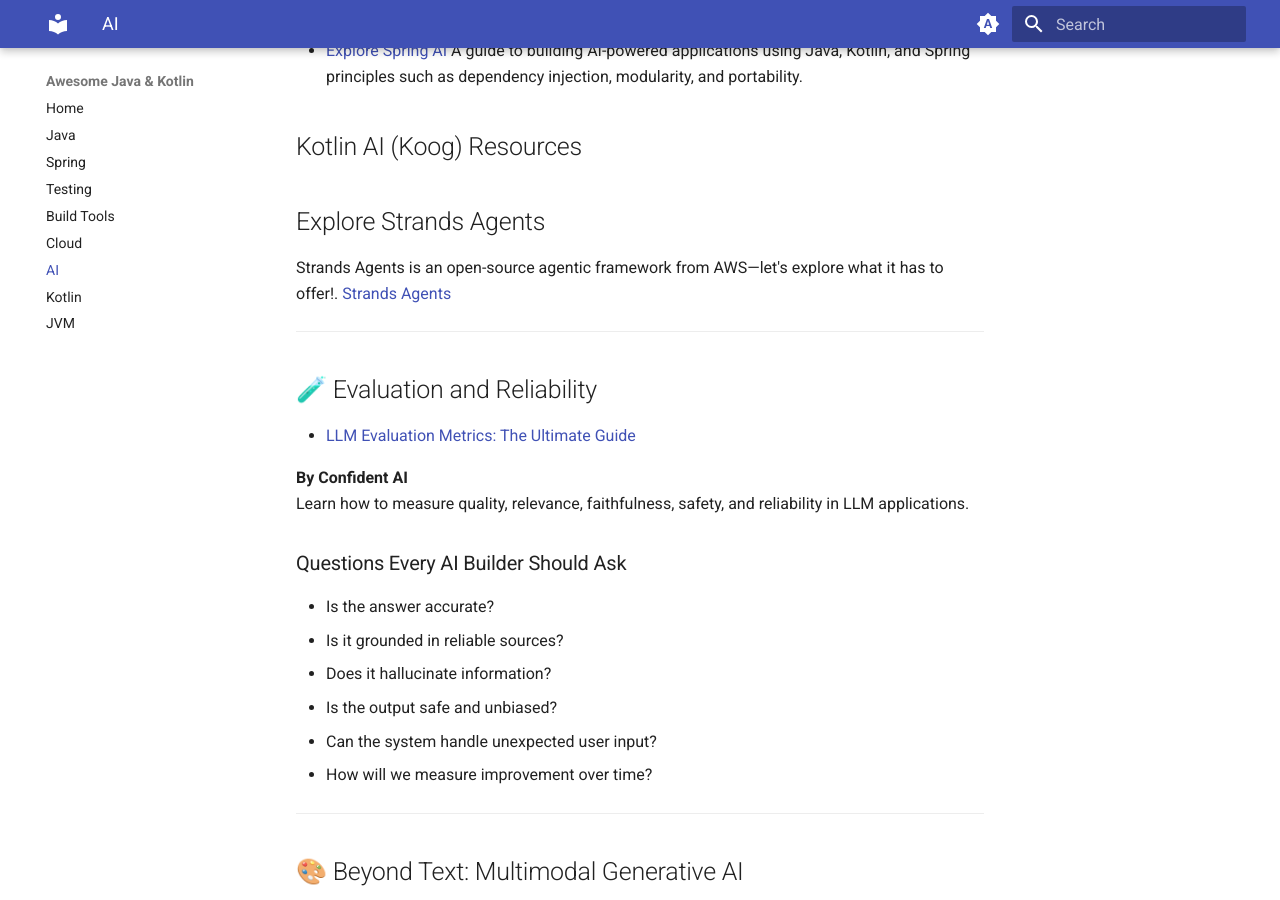
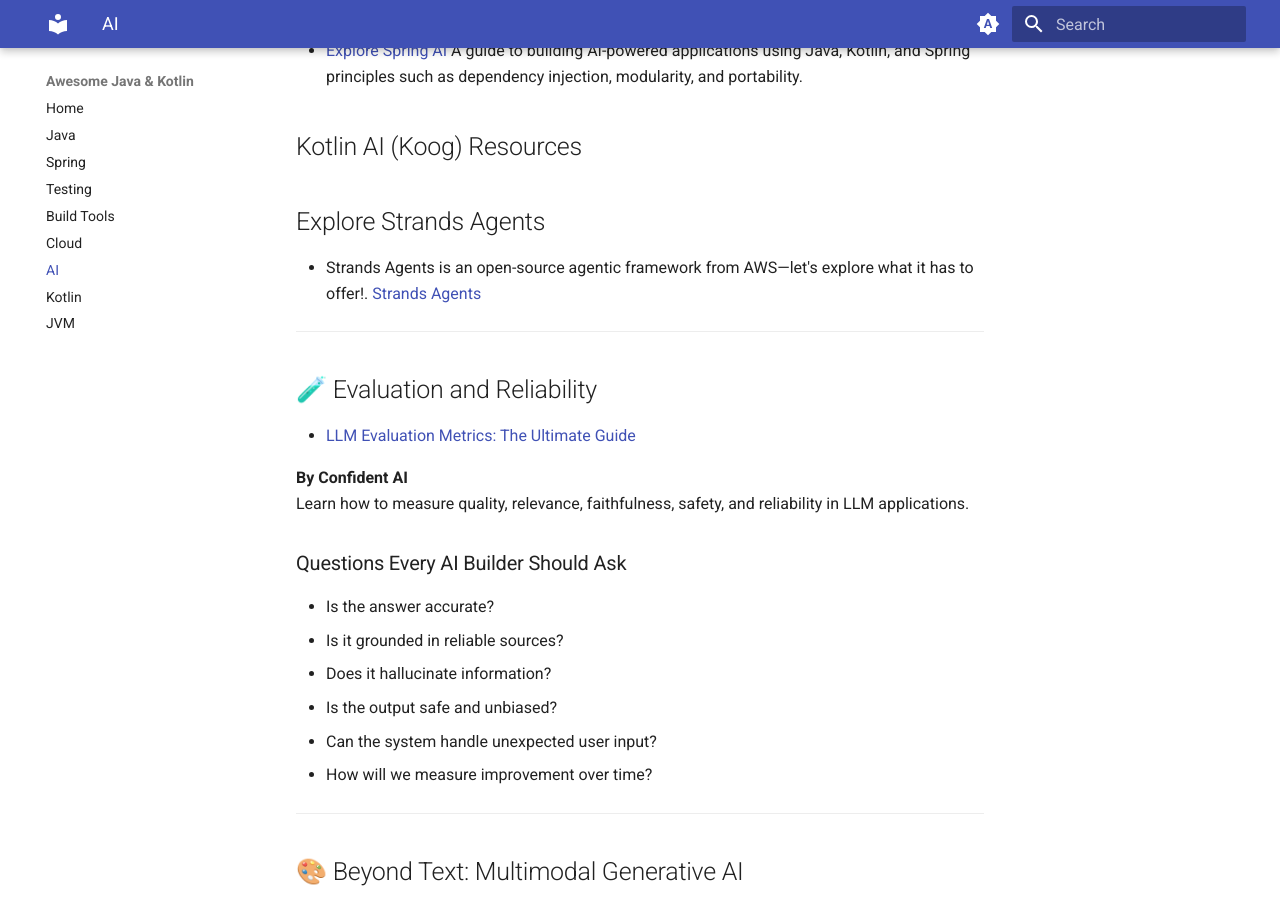
Before and after one commit to bsmahi/awesome-java-kotlin, an MkDocs documentation site: the page built from docs/ai/index.md, in a window 1280 px wide and 900 px high, scrolled down 4022 px. Built offline with MkDocs 1.6.1 and Material for MkDocs 9.7.7, drawn with Linux system fonts in a browser that asks for light colours.

```diff
--- a/docs/ai/index.md
+++ b/docs/ai/index.md
@@ -146,7 +146,7 @@ Generative AI is moving quickly. Instead of trying to read everything, start wit
 
 ## Explore Strands Agents
 
-Strands Agents is an open-source agentic framework from AWS—let's explore what it has to offer!.
+- Strands Agents is an open-source agentic framework from AWS—let's explore what it has to offer!.
 [Strands Agents](frameworks/strandsagents/index.md)
 ---
 
```
